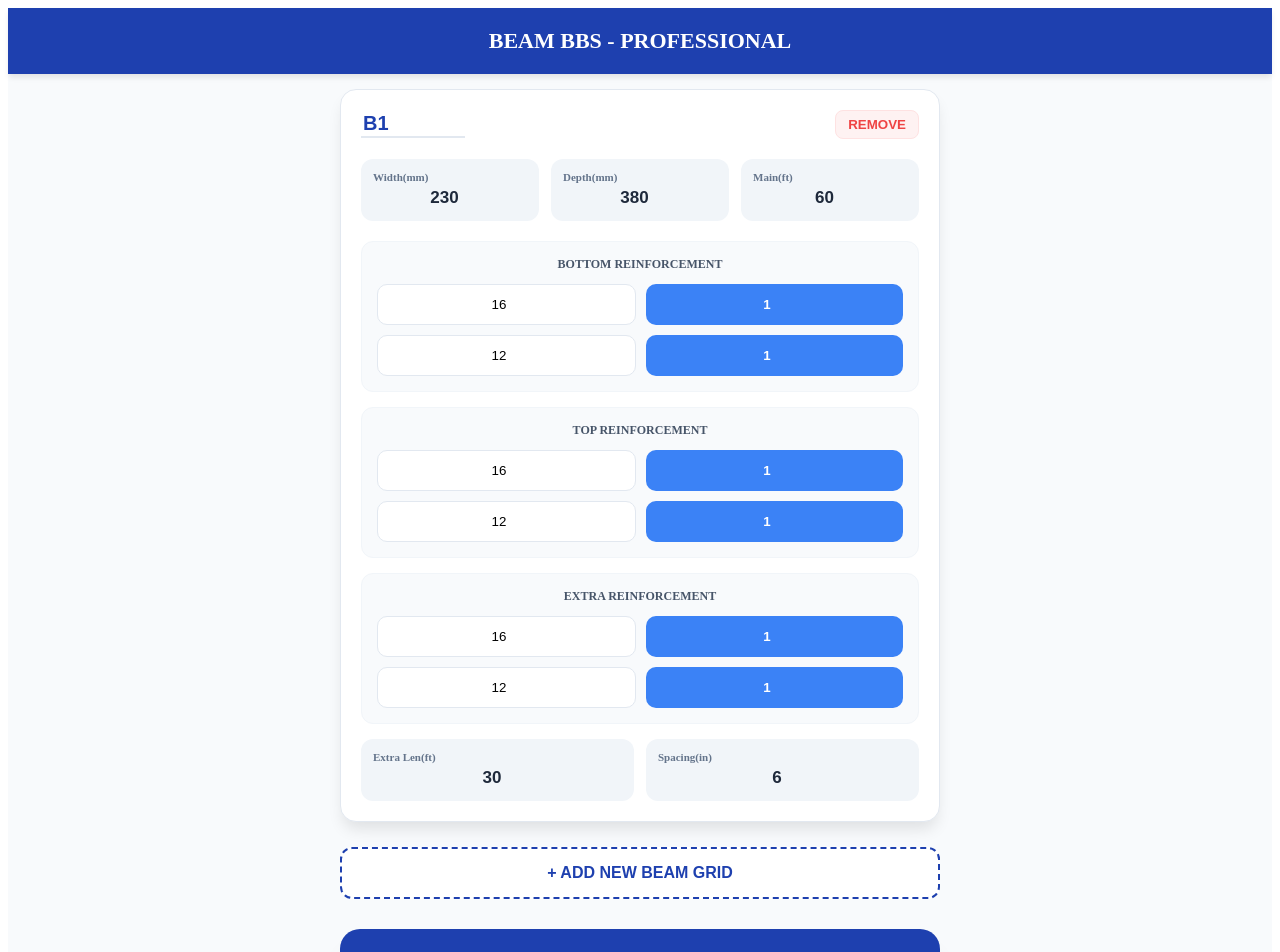
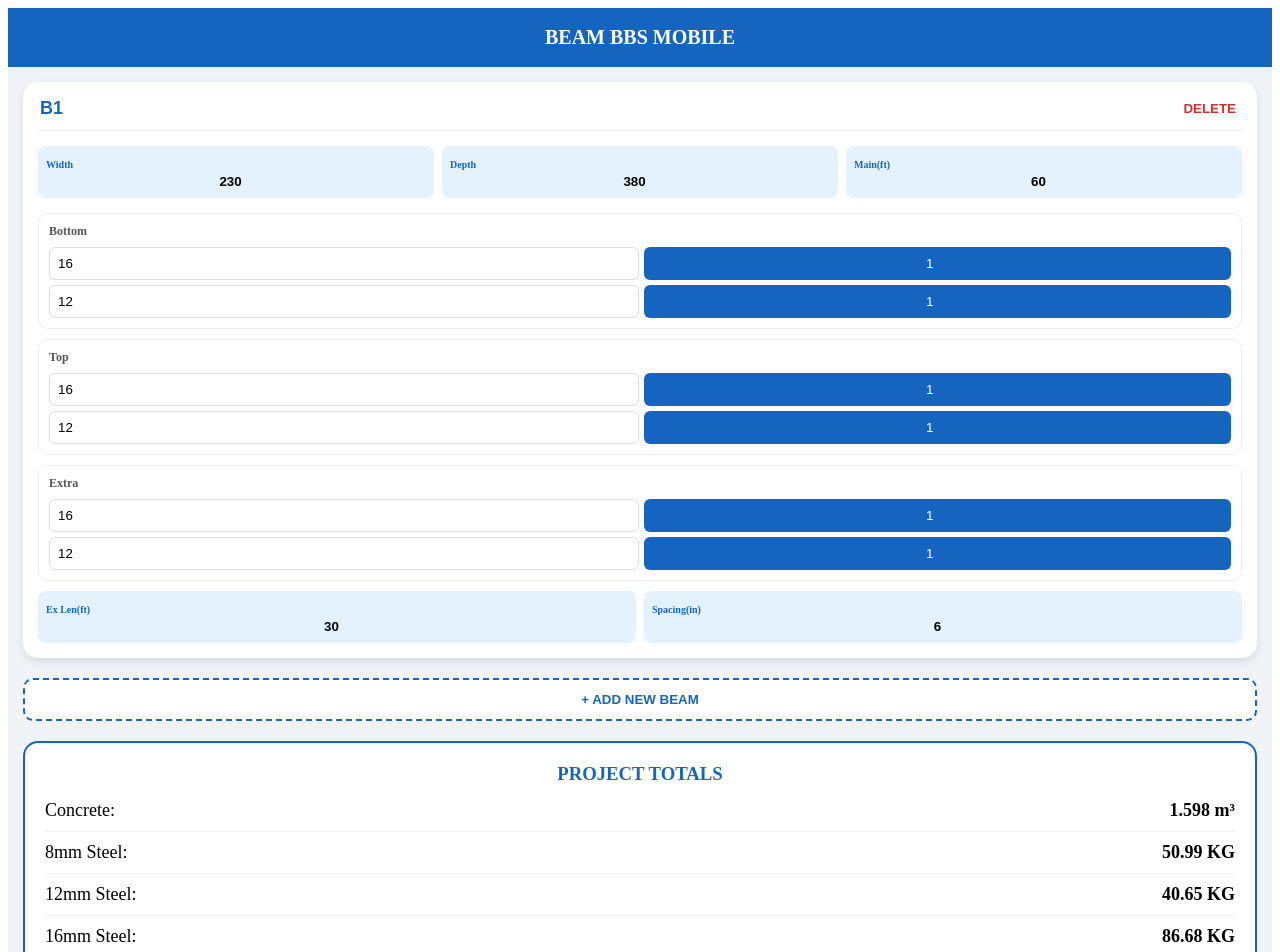
Before and after one commit to Movieeesss/BEAM-BBS, a React (Vite) app: page / in a window 1280 px wide. Shown: the top 952 px of the page. Built offline with nearby package versions, Linux system fonts and the light colour scheme.

Commit message:
Update BeamBBS.tsx

```diff
--- a/src/BeamBBS.tsx
+++ b/src/BeamBBS.tsx
@@ -2,7 +2,7 @@ import React, { useState, useMemo, useCallback } from 'react';
 import { jsPDF } from 'jspdf';
 import 'jspdf-autotable';
 
-// --- DATA FROM YOUR EXCEL SWITCH FORMULAS (Verified from Images) ---
+// --- DATA FROM YOUR EXCEL SWITCH FORMULAS ---
 const BUNDLE_DATA: Record<number, { weight: number; rods: number }> = {
   8:  { weight: 47.4,  rods: 10 },
   10: { weight: 51.87, rods: 7 },
@@ -12,8 +12,8 @@ const BUNDLE_DATA: Record<number, { weight: number; rods: number }> = {
   25: { weight: 46.3,  rods: 1 }
 };
 
-const DIVIDER = 3.281; // Feet to Meters (Matches your Excel divider)
-const ROD_LEN = 12;    // Full rod length in meters
+const DIVIDER = 3.281;
+const ROD_LEN = 12;
 
 interface RodEntry { dia: number; nos: string; }
 interface Beam {
@@ -52,7 +52,7 @@ const BeamBBS = () => {
     }));
   }, []);
 
-  // --- CALCULATION ENGINE: MATCHES EXCEL COLUMNS AB-AM EXACTLY ---
+  // --- CALCULATION ENGINE: 100% EXCEL MATCH ---
   const totals = useMemo(() => {
     const summary: Record<number, number> = { 8: 0, 10: 0, 12: 0, 16: 0, 20: 0, 25: 0 };
     let totalConcrete = 0;
@@ -62,101 +62,96 @@ const BeamBBS = () => {
       const L_Ex = (parseFloat(b.exFt) || 0) / DIVIDER;
       totalConcrete += (parseFloat(b.w) / 1000) * (parseFloat(b.d) / 1000) * L_Main;
 
-      // EXCEL FORMULA: ( (LengthM * Nos) / (RodsInBundle * 12) ) * BundleWeight
       const calcKg = (dia: number, nos: string, lenM: number) => {
         const n = parseFloat(nos) || 0;
         if (n === 0 || !BUNDLE_DATA[dia]) return 0;
         const config = BUNDLE_DATA[dia];
-
-        // Match Excel 'Required Bundles' decimal column logic
-        const bundles = (lenM * n) / (config.rods * ROD_LEN);
-        // Multiply by bundle weight to get final KG per entry
-        return bundles * config.weight;
+        // Exactly matches Excel Required Bundles * Bundle Weight
+        return ((lenM * n) / (config.rods * ROD_LEN)) * config.weight;
       };
 
-      // Summing EVERY category independently just like your Excel Columns AH to AM
+      // CRITICAL CHANGE: Calculate every single field independently before summing
+      // Bottom Row
       summary[b.bottom1.dia] += calcKg(b.bottom1.dia, b.bottom1.nos, L_Main);
       summary[b.bottom2.dia] += calcKg(b.bottom2.dia, b.bottom2.nos, L_Main);
-      summary[b.top1.dia]    += calcKg(b.top1.dia,    b.top1.nos,    L_Main);
-      summary[b.top2.dia]    += calcKg(b.top2.dia,    b.top2.nos,    L_Main);
-      summary[b.ex1.dia]     += calcKg(b.ex1.dia,     b.ex1.nos,     L_Main);
-      summary[b.ex2.dia]     += calcKg(b.ex2.dia,     b.ex2.nos,     L_Ex);
+      // Top Row
+      summary[b.top1.dia] += calcKg(b.top1.dia, b.top1.nos, L_Main);
+      summary[b.top2.dia] += calcKg(b.top2.dia, b.top2.nos, L_Main);
+      // Extra Row
+      summary[b.ex1.dia] += calcKg(b.ex1.dia, b.ex1.nos, L_Main);
+      summary[b.ex2.dia] += calcKg(b.ex2.dia, b.ex2.nos, L_Ex);
 
-      // Stirrups (8mm) using 3.5ft cut length from Excel
       const stirrupQty = Math.floor(((parseFloat(b.mainFt) || 0) * 12) / (parseFloat(b.spacing) || 6)) + 1;
       summary[8] += calcKg(8, stirrupQty.toString(), 3.5 / DIVIDER);
     });
-
     return { summary, totalConcrete };
   }, [beams]);
 
-  // --- ACTIONS ---
   const shareWhatsApp = () => {
-    let text = `*Beam BBS Project Summary*%0A`;
+    let text = `*Beam BBS Summary*%0A`;
     Object.entries(totals.summary).forEach(([dia, kg]) => {
-      if (kg > 0) text += `${dia}mm Steel: ${kg.toFixed(2)} KG%0A`;
+      if (kg > 0) text += `${dia}mm: ${kg.toFixed(2)} KG%0A`;
     });
     window.open(`https://wa.me/?text=${text}`, '_blank');
   };
 
   const downloadPDF = () => {
     const doc = new jsPDF() as any;
-    doc.setFontSize(18);
-    doc.text("Structural Design BBS Report", 14, 20);
+    doc.text("Project Steel Summary", 14, 15);
     const rows = Object.entries(totals.summary)
       .filter(([_, kg]) => kg > 0)
-      .map(([dia, kg]) => [`${dia}mm Reinforcement`, `${kg.toFixed(2)} KG`]);
-    doc.autoTable({ head: [['Item Description', 'Total Weight']], body: rows, startY: 30 });
-    doc.save("Beam_BBS_Excel_Logic.pdf");
+      .map(([dia, kg]) => [`${dia}mm Steel`, `${kg.toFixed(2)} KG`]);
+    doc.autoTable({ head: [['Diameter', 'Total Weight']], body: rows, startY: 20 });
+    doc.save("BBS_Report.pdf");
   };
 
   return (
-    <div style={{ backgroundColor: '#f8fafc', minHeight: '100vh', paddingBottom: '50px' }}>
-      <header style={{ backgroundColor: '#1e40af', color: 'white', padding: '20px', textAlign: 'center', boxShadow: '0 4px 6px -1px rgba(0,0,0,0.1)' }}>
-        <h1 style={{ margin: 0, fontSize: '22px' }}>BEAM BBS - PROFESSIONAL</h1>
-      </header>
+    <div style={{ backgroundColor: '#f0f4f8', minHeight: '100vh', paddingBottom: '30px' }}>
+      <div style={{ backgroundColor: '#1565c0', color: 'white', padding: '18px', textAlign: 'center', fontWeight: 'bold', fontSize: '20px' }}>
+        BEAM BBS MOBILE
+      </div>
 
-      <div style={{ maxWidth: '600px', margin: '0 auto', padding: '15px' }}>
+      <div style={{ padding: '15px' }}>
         {beams.map((b) => (
-          <div key={b.id} style={{ backgroundColor: 'white', borderRadius: '16px', padding: '20px', marginBottom: '25px', border: '1px solid #e2e8f0', boxShadow: '0 10px 15px -3px rgba(0,0,0,0.1)' }}>
-            <div style={{ display: 'flex', justifyContent: 'space-between', marginBottom: '20px', alignItems: 'center' }}>
-              <input value={b.grid} onChange={(e) => updateBeam(b.id, 'grid', e.target.value)} style={{ border: 'none', color: '#1e40af', fontWeight: 'bold', fontSize: '20px', width: '100px', borderBottom: '2px solid #e2e8f0' }} />
-              <button onClick={() => deleteBeam(b.id)} style={{ color: '#ef4444', background: '#fef2f2', border: '1px solid #fee2e2', borderRadius: '8px', padding: '6px 12px', fontWeight: 'bold', cursor: 'pointer' }}>REMOVE</button>
+          <div key={b.id} style={{ backgroundColor: 'white', borderRadius: '15px', padding: '15px', marginBottom: '20px', boxShadow: '0 4px 10px rgba(0,0,0,0.1)' }}>
+            <div style={{ display: 'flex', justifyContent: 'space-between', borderBottom: '1px solid #eee', paddingBottom: '10px', marginBottom: '15px' }}>
+              <input value={b.grid} onChange={(e) => updateBeam(b.id, 'grid', e.target.value)} style={{ border: 'none', color: '#1565c0', fontWeight: 'bold', fontSize: '18px', width: '80px' }} />
+              <button onClick={() => deleteBeam(b.id)} style={{ color: '#d32f2f', background: 'none', border: 'none', fontWeight: 'bold' }}>DELETE</button>
             </div>
 
-            <div style={{ display: 'grid', gridTemplateColumns: '1fr 1fr 1fr', gap: '12px', marginBottom: '20px' }}>
-              <Input label="Width(mm)" val={b.w} set={(v:any) => updateBeam(b.id, 'w', v)} />
-              <Input label="Depth(mm)" val={b.d} set={(v:any) => updateBeam(b.id, 'd', v)} />
+            <div style={{ display: 'grid', gridTemplateColumns: '1fr 1fr 1fr', gap: '8px', marginBottom: '15px' }}>
+              <Input label="Width" val={b.w} set={(v:any) => updateBeam(b.id, 'w', v)} />
+              <Input label="Depth" val={b.d} set={(v:any) => updateBeam(b.id, 'd', v)} />
               <Input label="Main(ft)" val={b.mainFt} set={(v:any) => updateBeam(b.id, 'mainFt', v)} />
             </div>
 
-            <Section label="BOTTOM REINFORCEMENT" entry1={b.bottom1} entry2={b.bottom2} set1={(f:any, v:any) => updateBeam(b.id, `bottom1.${f}`, v)} set2={(f:any, v:any) => updateBeam(b.id, `bottom2.${f}`, v)} />
-            <Section label="TOP REINFORCEMENT" entry1={b.top1} entry2={b.top2} set1={(f:any, v:any) => updateBeam(b.id, `top1.${f}`, v)} set2={(f:any, v:any) => updateBeam(b.id, `top2.${f}`, v)} />
-            <Section label="EXTRA REINFORCEMENT" entry1={b.ex1} entry2={b.ex2} set1={(f:any, v:any) => updateBeam(b.id, `ex1.${f}`, v)} set2={(f:any, v:any) => updateBeam(b.id, `ex2.${f}`, v)} />
+            <Section label="Bottom" entry1={b.bottom1} entry2={b.bottom2} set1={(f:any, v:any) => updateBeam(b.id, `bottom1.${f}`, v)} set2={(f:any, v:any) => updateBeam(b.id, `bottom2.${f}`, v)} />
+            <Section label="Top" entry1={b.top1} entry2={b.top2} set1={(f:any, v:any) => updateBeam(b.id, `top1.${f}`, v)} set2={(f:any, v:any) => updateBeam(b.id, `top2.${f}`, v)} />
+            <Section label="Extra" entry1={b.ex1} entry2={b.ex2} set1={(f:any, v:any) => updateBeam(b.id, `ex1.${f}`, v)} set2={(f:any, v:any) => updateBeam(b.id, `ex2.${f}`, v)} />
 
-            <div style={{ display: 'grid', gridTemplateColumns: '1fr 1fr', gap: '12px', marginTop: '15px' }}>
-              <Input label="Extra Len(ft)" val={b.exFt} set={(v:any) => updateBeam(b.id, 'exFt', v)} />
+            <div style={{ display: 'grid', gridTemplateColumns: '1fr 1fr', gap: '8px', marginTop: '10px' }}>
+              <Input label="Ex Len(ft)" val={b.exFt} set={(v:any) => updateBeam(b.id, 'exFt', v)} />
               <Input label="Spacing(in)" val={b.spacing} set={(v:any) => updateBeam(b.id, 'spacing', v)} />
             </div>
           </div>
         ))}
 
-        <button onClick={addBeam} style={{ width: '100%', padding: '15px', background: 'white', border: '2px dashed #1e40af', color: '#1e40af', borderRadius: '12px', fontWeight: 'bold', marginBottom: '30px', cursor: 'pointer', fontSize: '16px' }}>+ ADD NEW BEAM GRID</button>
+        <button onClick={addBeam} style={{ width: '100%', padding: '12px', background: 'white', border: '2px dashed #1565c0', color: '#1565c0', borderRadius: '10px', fontWeight: 'bold', marginBottom: '20px' }}>+ ADD NEW BEAM</button>
 
-        <div style={{ backgroundColor: '#1e40af', borderRadius: '20px', padding: '25px', color: 'white', boxShadow: '0 20px 25px -5px rgba(0,0,0,0.1)' }}>
-          <h2 style={{ margin: '0 0 20px 0', textAlign: 'center', fontSize: '20px', letterSpacing: '1px' }}>ESTIMATION SUMMARY</h2>
-          <div style={{ display: 'flex', justifyContent: 'space-between', marginBottom: '15px', fontSize: '18px', borderBottom: '1px solid rgba(255,255,255,0.2)', paddingBottom: '10px' }}>
-            <span>Concrete Volume:</span> <strong>{totals.totalConcrete.toFixed(3)} m³</strong>
+        <div style={{ backgroundColor: '#fff', borderRadius: '15px', padding: '20px', border: '2px solid #1565c0' }}>
+          <h3 style={{ margin: '0 0 15px 0', textAlign: 'center', color: '#1565c0' }}>PROJECT TOTALS</h3>
+          <div style={{ display: 'flex', justifyContent: 'space-between', marginBottom: '10px', fontSize: '18px' }}>
+            <span>Concrete:</span> <strong>{totals.totalConcrete.toFixed(3)} m³</strong>
           </div>
           {Object.entries(totals.summary).map(([dia, kg]) => (kg > 0) && (
-            <div key={dia} style={{ display: 'flex', justifyContent: 'space-between', padding: '10px 0', borderBottom: '1px solid rgba(255,255,255,0.1)', fontSize: '18px' }}>
-              <span>{dia}mm Steel weight:</span> <strong>{kg.toFixed(2)} KG</strong>
+            <div key={dia} style={{ display: 'flex', justifyContent: 'space-between', padding: '10px 0', borderTop: '1px solid #f0f0f0', fontSize: '18px' }}>
+              <span>{dia}mm Steel:</span> <strong>{kg.toFixed(2)} KG</strong>
             </div>
           ))}
 
-          <div style={{ display: 'grid', gridTemplateColumns: '1fr 1fr', gap: '15px', marginTop: '25px' }}>
-            <button onClick={shareWhatsApp} style={{ padding: '16px', backgroundColor: '#22c55e', color: 'white', border: 'none', borderRadius: '12px', fontWeight: 'bold', fontSize: '16px', cursor: 'pointer' }}>WhatsApp</button>
-            <button onClick={downloadPDF} style={{ padding: '16px', backgroundColor: '#ef4444', color: 'white', border: 'none', borderRadius: '12px', fontWeight: 'bold', fontSize: '16px', cursor: 'pointer' }}>Save PDF</button>
+          <div style={{ display: 'grid', gridTemplateColumns: '1fr 1fr', gap: '10px', marginTop: '20px' }}>
+            <button onClick={shareWhatsApp} style={{ padding: '15px', backgroundColor: '#25D366', color: 'white', border: 'none', borderRadius: '10px', fontWeight: 'bold' }}>WhatsApp</button>
+            <button onClick={downloadPDF} style={{ padding: '15px', backgroundColor: '#d32f2f', color: 'white', border: 'none', borderRadius: '10px', fontWeight: 'bold' }}>Download PDF</button>
           </div>
         </div>
       </div>
@@ -165,24 +160,24 @@ const BeamBBS = () => {
 };
 
 const Input = ({ label, val, set }: any) => (
-  <div style={{ backgroundColor: '#f1f5f9', padding: '12px', borderRadius: '12px' }}>
-    <label style={{ fontSize: '11px', color: '#64748b', fontWeight: 'bold', display: 'block', marginBottom: '4px' }}>{label}</label>
-    <input type="number" value={val} onChange={(e) => set(e.target.value)} style={{ width: '100%', border: 'none', background: 'transparent', textAlign: 'center', fontWeight: 'bold', fontSize: '17px', outline: 'none', color: '#1e293b' }} />
+  <div style={{ backgroundColor: '#e3f2fd', padding: '8px', borderRadius: '8px' }}>
+    <label style={{ fontSize: '10px', color: '#1565c0', fontWeight: 'bold' }}>{label}</label>
+    <input type="number" value={val} onChange={(e) => set(e.target.value)} style={{ width: '100%', border: 'none', background: 'transparent', textAlign: 'center', fontWeight: 'bold' }} />
   </div>
 );
 
 const Section = ({ label, entry1, entry2, set1, set2 }: any) => {
   const isAct = (n: any) => (parseFloat(n) || 0) > 0;
   return (
-    <div style={{ border: '1px solid #f1f5f9', borderRadius: '12px', padding: '15px', marginBottom: '15px', backgroundColor: '#f8fafc' }}>
-      <div style={{ fontSize: '12px', fontWeight: '800', marginBottom: '12px', color: '#475569', textAlign: 'center' }}>{label}</div>
-      <div style={{ display: 'flex', gap: '10px', marginBottom: '10px' }}>
-        <input type="number" value={entry1.dia} onChange={e => set1('dia', e.target.value)} style={{ width: '50%', padding: '12px', borderRadius: '10px', border: '1px solid #e2e8f0', textAlign: 'center' }} placeholder="Dia" />
-        <input type="number" value={entry1.nos} onChange={e => set1('nos', e.target.value)} style={{ width: '50%', padding: '12px', borderRadius: '10px', border: 'none', backgroundColor: isAct(entry1.nos) ? '#3b82f6' : '#e2e8f0', color: isAct(entry1.nos) ? 'white' : '#64748b', textAlign: 'center', fontWeight: 'bold' }} placeholder="Nos" />
+    <div style={{ border: '1px solid #eee', borderRadius: '10px', padding: '10px', marginBottom: '10px' }}>
+      <div style={{ fontSize: '12px', fontWeight: 'bold', marginBottom: '8px', color: '#555' }}>{label}</div>
+      <div style={{ display: 'flex', gap: '5px', marginBottom: '5px' }}>
+        <input type="number" value={entry1.dia} onChange={e => set1('dia', e.target.value)} style={{ width: '50%', padding: '8px', borderRadius: '6px', border: '1px solid #ddd' }} />
+        <input type="number" value={entry1.nos} onChange={e => set1('nos', e.target.value)} style={{ width: '50%', padding: '8px', borderRadius: '6px', border: 'none', backgroundColor: isAct(entry1.nos) ? '#1565c0' : '#eee', color: isAct(entry1.nos) ? 'white' : '#000', textAlign: 'center' }} />
       </div>
-      <div style={{ display: 'flex', gap: '10px' }}>
-        <input type="number" value={entry2.dia} onChange={e => set2('dia', e.target.value)} style={{ width: '50%', padding: '12px', borderRadius: '10px', border: '1px solid #e2e8f0', textAlign: 'center' }} placeholder="Dia" />
-        <input type="number" value={entry2.nos} onChange={e => set2('nos', e.target.value)} style={{ width: '50%', padding: '12px', borderRadius: '10px', border: 'none', backgroundColor: isAct(entry2.nos) ? '#3b82f6' : '#e2e8f0', color: isAct(entry2.nos) ? 'white' : '#64748b', textAlign: 'center', fontWeight: 'bold' }} placeholder="Nos" />
+      <div style={{ display: 'flex', gap: '5px' }}>
+        <input type="number" value={entry2.dia} onChange={e => set2('dia', e.target.value)} style={{ width: '50%', padding: '8px', borderRadius: '6px', border: '1px solid #ddd' }} />
+        <input type="number" value={entry2.nos} onChange={e => set2('nos', e.target.value)} style={{ width: '50%', padding: '8px', borderRadius: '6px', border: 'none', backgroundColor: isAct(entry2.nos) ? '#1565c0' : '#eee', color: isAct(entry2.nos) ? 'white' : '#000', textAlign: 'center' }} />
       </div>
     </div>
   );
```
